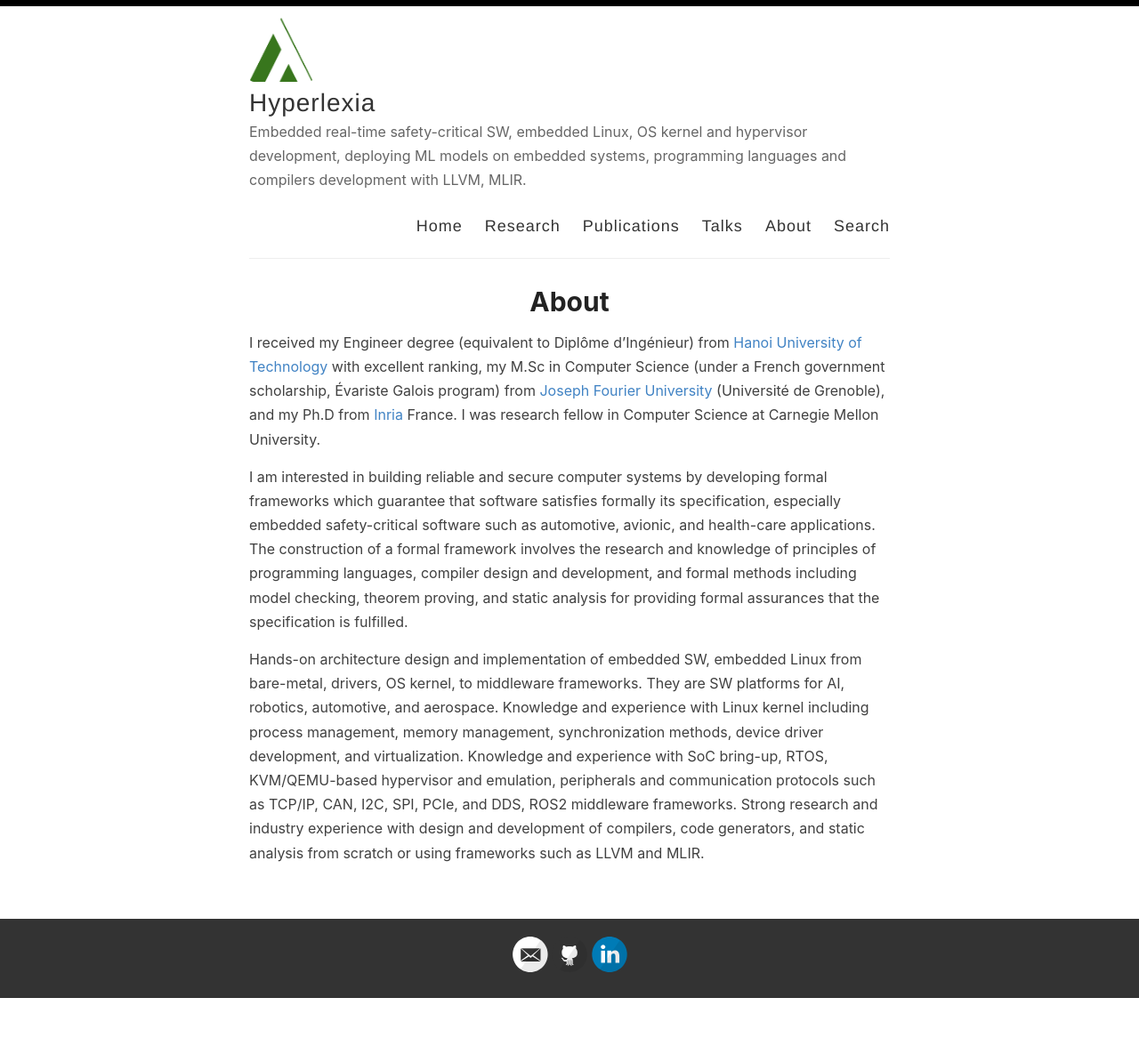
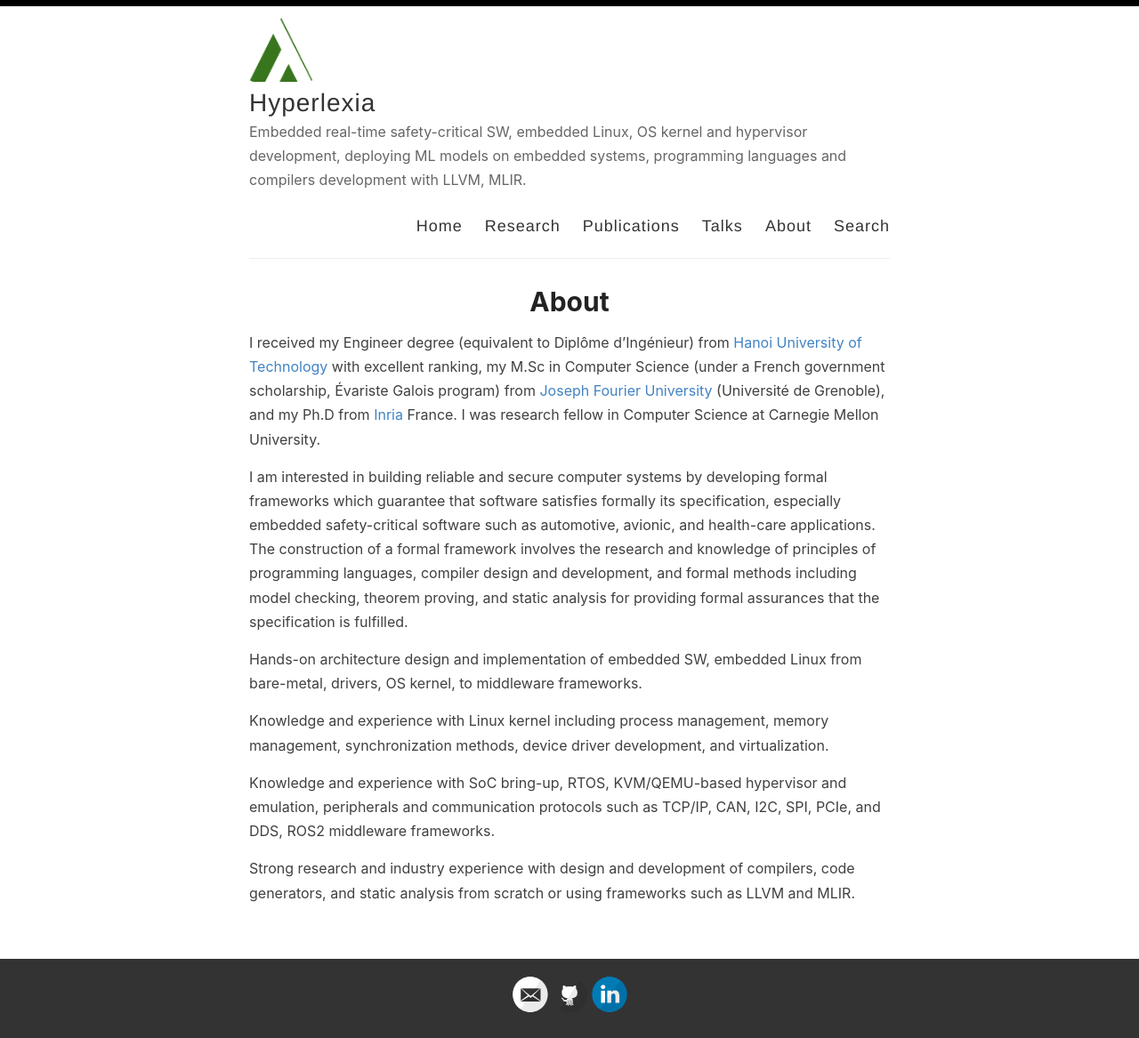
Before and after one commit to channgo2203/channgo2203.github.io, a Jekyll site: the page built from _pages/about.md, in a window 1280 px wide. Shown: the whole page at 89% size. Built offline with Jekyll 4.4.1, drawn with Linux system fonts in a browser that asks for light colours; before the commit the page ends 1122 px from its top, so only the background shows below that.

Commit message:
update about

```diff
--- a/_pages/about.md
+++ b/_pages/about.md
@@ -18,4 +18,10 @@
 and formal methods including model checking, theorem proving, and static analysis for providing
 formal assurances that the specification is fulfilled.
 
-Hands-on architecture design and implementation of embedded SW, embedded Linux from bare-metal, drivers, OS kernel, to middleware frameworks. They are SW platforms for AI, robotics, automotive, and aerospace. Knowledge and experience with Linux kernel including process management, memory management, synchronization methods, device driver development, and virtualization. Knowledge and experience with SoC bring-up, RTOS, KVM/QEMU-based hypervisor and emulation, peripherals and communication protocols such as TCP/IP, CAN, I2C, SPI, PCIe, and DDS, ROS2 middleware frameworks. Strong research and industry experience with design and development of compilers, code generators, and static analysis from scratch or using frameworks such as LLVM and MLIR.
+Hands-on architecture design and implementation of embedded SW, embedded Linux from bare-metal, drivers, OS kernel, to middleware frameworks.
+
+Knowledge and experience with Linux kernel including process management, memory management, synchronization methods, device driver development, and virtualization.
+
+Knowledge and experience with SoC bring-up, RTOS, KVM/QEMU-based hypervisor and emulation, peripherals and communication protocols such as TCP/IP, CAN, I2C, SPI, PCIe, and DDS, ROS2 middleware frameworks.
+
+Strong research and industry experience with design and development of compilers, code generators, and static analysis from scratch or using frameworks such as LLVM and MLIR.
```
